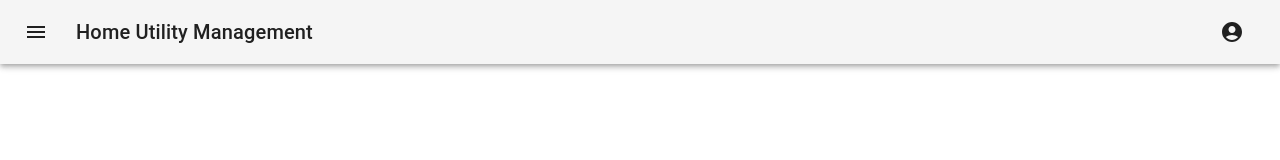
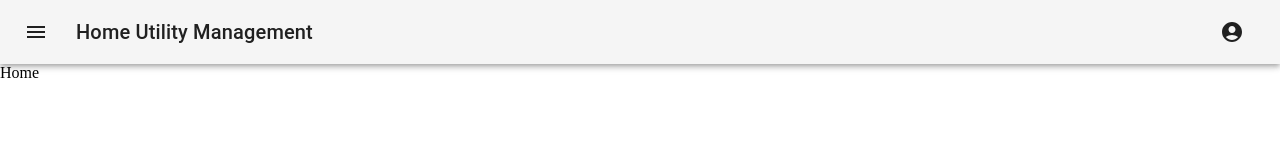
Before and after one commit to Mpilo-Pillz/react-playground, a React (Vite) app in the folder mui-formik/: page / in a window 1280 px wide. Shown: the top 160 px of the page. Built offline with nearby package versions, Linux system fonts and the light colour scheme; the HTML template or start-up script is replaced by a standard one.

Commit message:
adding routes to app component

```diff
--- a/mui-formik/src/App.tsx
+++ b/mui-formik/src/App.tsx
@@ -1,11 +1,16 @@
 import React from "react";
 import { useState } from "react";
 import Header from "./components/shared/Header/Header";
+import { Route, Routes } from "react-router-dom";
+import Home from "./pages/Home";
 
 function App() {
   return (
     <>
       <Header />
+      <Routes>
+        <Route path="/" element={<Home />} />
+      </Routes>
     </>
   );
 }
```
